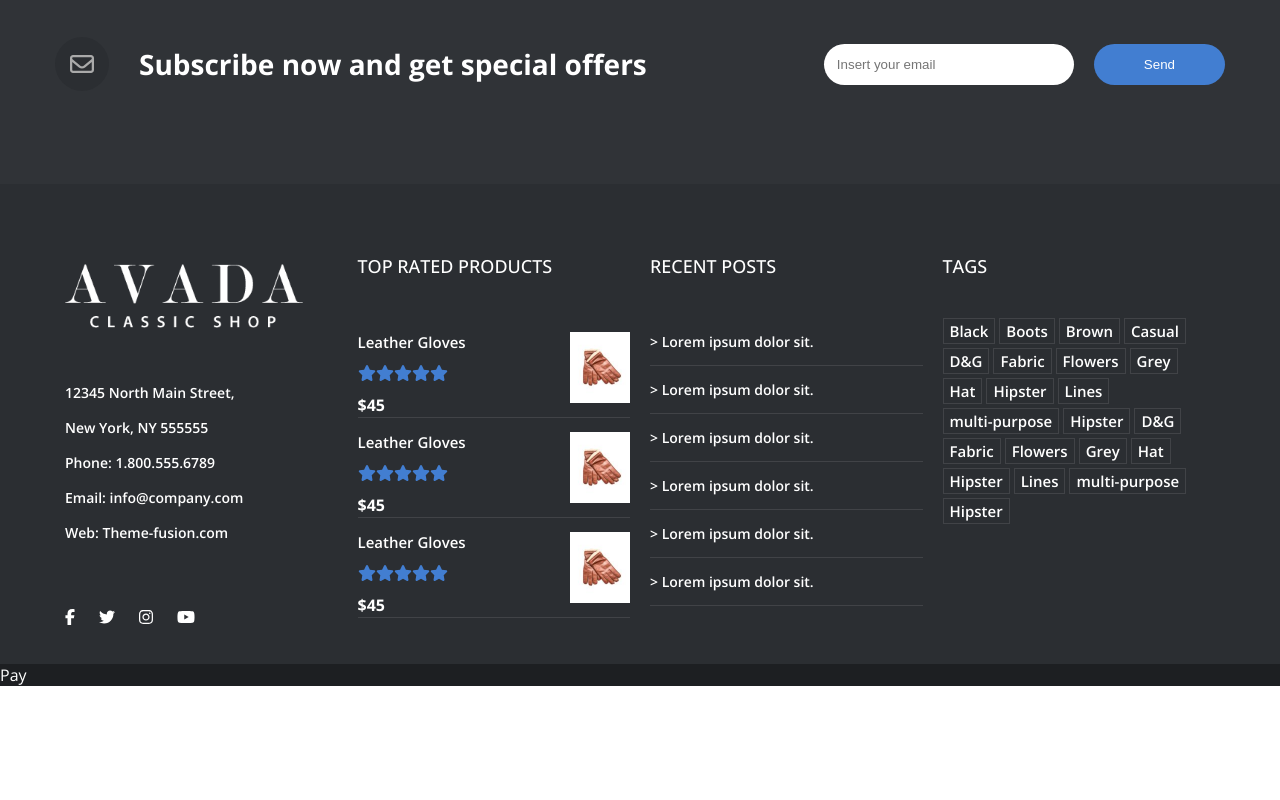
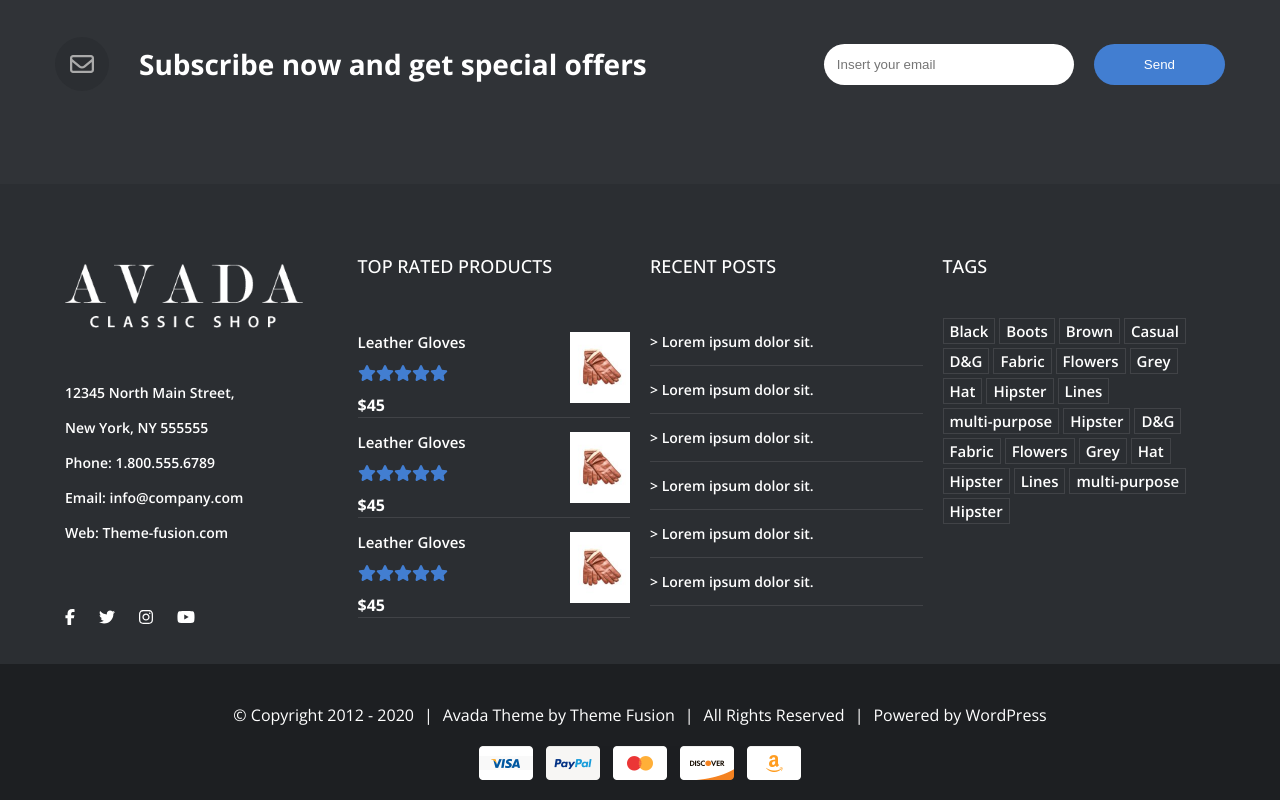
Before and after one commit to MattiaBologna/proj-html-vuejs, a Vue app: page / in a window 1280 px wide. Shown: the part 2391-3191 px from the top of the page. Before the commit the page ends 3077 px from the top, so only its background shows below. Built offline with nearby package versions, Linux system fonts and the light colour scheme.

Commit message:
Add: footer payments

```diff
--- a/src/components/sections/PaymentsSection.vue
+++ b/src/components/sections/PaymentsSection.vue
@@ -7,7 +7,18 @@ export default {
 
 <template>
     <section class="payment__section">
-        Pay
+        <div class="payment__top">
+            <p class="web__info"> &copy Copyright 2012 - 2020</p>
+            <p>|</p>
+            <p class="web__info"> Avada Theme by Theme Fusion</p>
+            <p>|</p>
+            <p class="web__info"> All Rights Reserved</p>
+            <p>|</p>
+            <p class="web__info"> Powered by WordPress</p>
+        </div>
+        <div class="payment__bottom">
+            <img src="/payment_cards_footer.png" alt="">
+        </div>
     </section>
 </template>
 
@@ -17,4 +28,18 @@ export default {
 .payment__section {
     background-color: #1D1F22;
 }
+
+.payment__top {
+    padding-top: 40px;
+    margin-bottom: 20px;
+    display: flex;
+    justify-content: center;
+    gap: 10px;
+}
+
+.payment__bottom {
+    display: flex;
+    justify-content: center;
+    padding-bottom: 20px;
+}
 </style>
```
